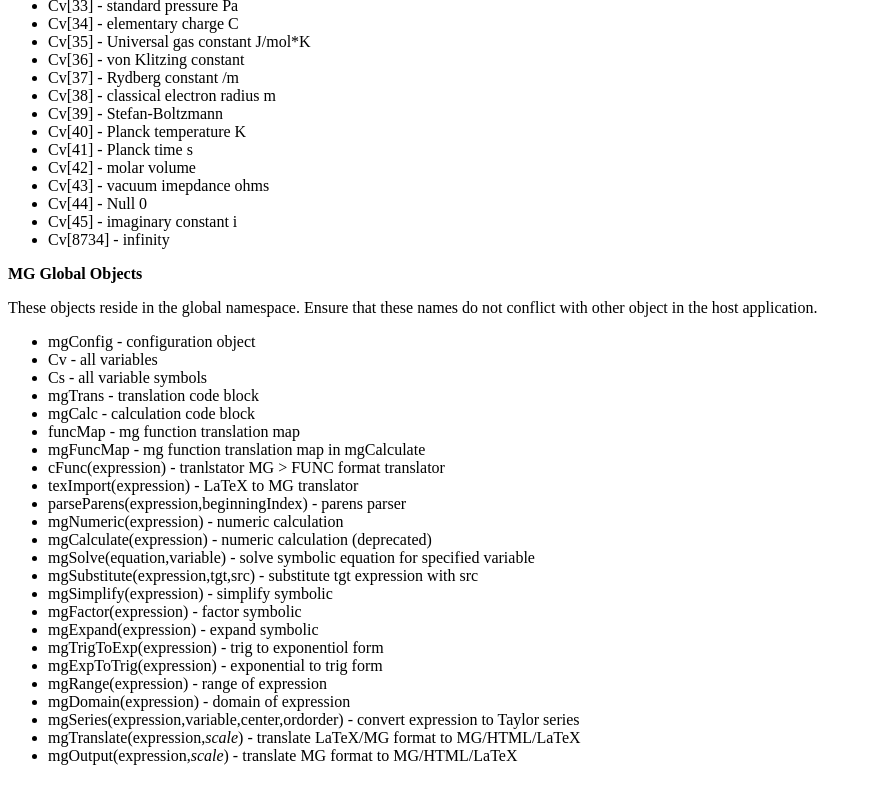
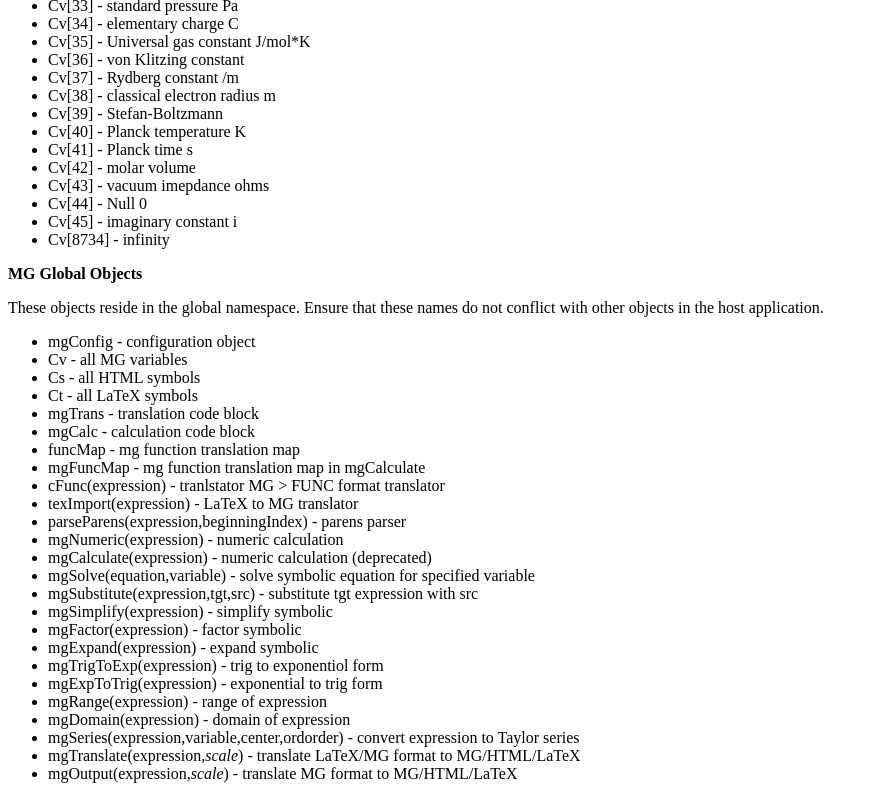
Before and after one commit to MathGene/MathGene, a website: page Mathgene_Reference.html in a window 1280 px wide. Shown: the part 2262-3061 px from the top of the page, without its empty margins (0-878 px from the left). Drawn offline with Linux system fonts and the light colour scheme.

Commit message:
Interim commit

```diff
--- a/Mathgene_Reference.html
+++ b/Mathgene_Reference.html
@@ -151,11 +151,12 @@ The result will be converted to form selected in the Settings menu. This allows
 </ul>
 
 <p><b>MG Global Objects</b></p>
-These objects reside in the global namespace. Ensure that these names do not conflict with other object in the host application.
+These objects reside in the global namespace. Ensure that these names do not conflict with other objects in the host application.
 <ul>
 <li>mgConfig - configuration object </li>
-<li>Cv - all variables </li>
-<li>Cs - all variable symbols </li>
+<li>Cv - all MG variables </li>
+<li>Cs - all HTML symbols </li>
+<li>Ct - all LaTeX symbols </li>
 <li>mgTrans - translation code block </li>
 <li>mgCalc - calculation code block </li>
 <li>funcMap - mg function translation map </li>
```
